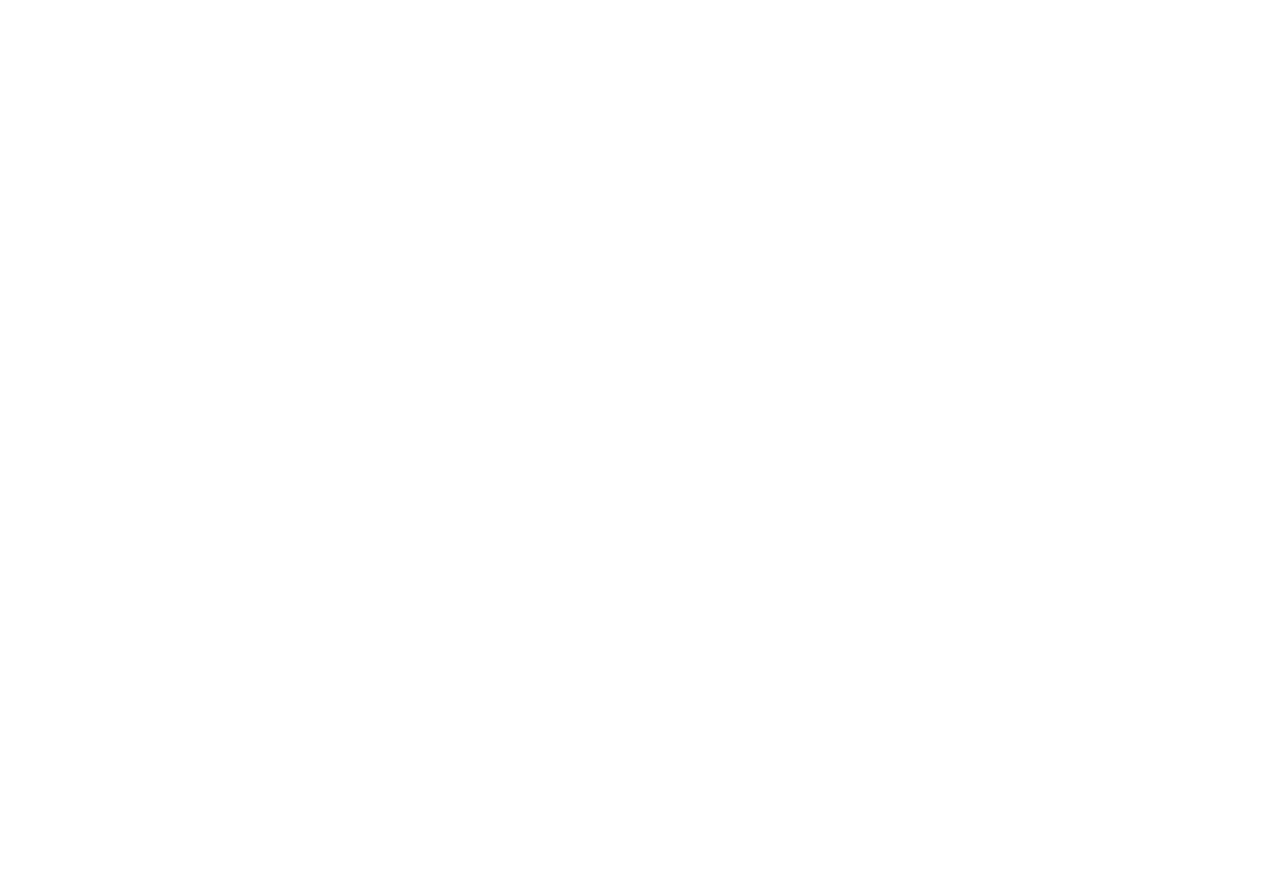
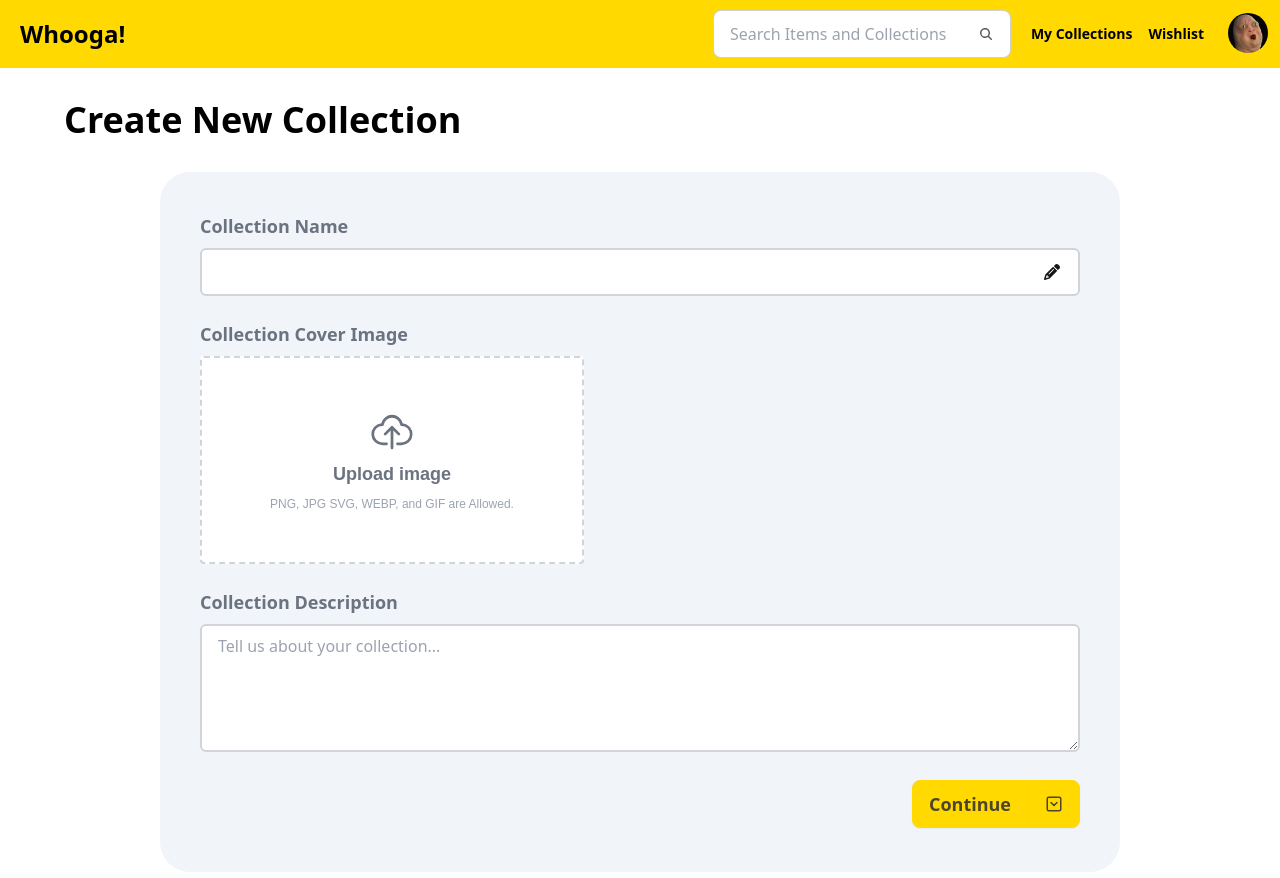
Before and after one commit to Whooga-MERN/Whooga-MERN, a React (Vite) app in the folder client/: page /new_collection_form in a window 1280 px wide. Before the commit this address had no page. Before the commit the page ends 800 px from the top, so only its background shows below. Built offline with nearby package versions, Linux system fonts and the light colour scheme.

Commit message:
Added new collection page

```diff
--- a/client/src/Pages/collections.tsx
+++ b/client/src/Pages/collections.tsx
@@ -2,6 +2,7 @@
 import { IconContext } from "react-icons";
 import Header from "../Components/Header";
 import Footer from "../Components/Footer";
+import { Link } from "react-router-dom";
 
 const collections = [
   {
@@ -73,9 +74,9 @@
                 <div className="pl-20 relative sm: w-[400px] border-none ml-auto">
                   <IconContext.Provider
                     value={{ color: '#554141', size: '35px' }}>
-                    <button className="btn btn-primary text-2xl w-250 ">New Collection
+                    <Link to="/new_collection_start" className="btn btn-primary text-2xl w-250 ">New Collection
                       <IoMdAddCircleOutline />
-                    </button>
+                    </Link>
                     </IconContext.Provider>
                 </div>
             </div>
--- /dev/null
+++ b/client/src/Pages/new_collection_form.tsx
@@ -0,0 +1,106 @@
+import React, { useEffect, useState } from 'react';
+
+import { LuChevronDownSquare } from "react-icons/lu";
+import { FaPencil } from "react-icons/fa6";
+import Header from "../Components/Header";
+
+const offeredFeatures : string[] = [
+    "Id",
+    "Title",
+    "Name",
+    "Year",
+    "Description",
+    "Color",
+    "Size",
+    "Texture",
+    "Material",
+    "Weight",
+    "Price",
+    "Condition",
+    "Limited Edition",
+
+];
+
+function NewCollectionForm(){
+
+    const [collectionName, setCollectionName] = useState('');
+
+    useEffect(() => {
+        const storedCollectionName = localStorage.getItem('collectionName');
+        if (storedCollectionName) {
+            setCollectionName(storedCollectionName);
+        }
+    }, []);
+
+    return (
+        <>
+        <Header />
+        <div className="w-full bg-white">
+          <div className="flex items-center justify-between">
+            <h2 className="px-16 py-8 font-manrope font-bold text-4xl text-black text-center">
+              Create New Collection
+            </h2>
+          </div>
+        </div>
+
+        {/* Upload Collection Form */}
+        <div className="flex flex-col lg:ml-40 md:ml-20 sm:ml-10 ml-5 justify-center w-3/4 2xl:w-1/2 bg-slate-100 p-10"
+            style={{borderRadius: 30}}>
+            <div className="flex flex-col justify-center">
+                <label htmlFor="collectionName" className="text-gray-500 font-semibold text-lg">Collection Name</label>
+                <div className="relative w-full">
+                    <input type="text" defaultValue={collectionName} id="collectionName" className="w-full h-12 mt-2 border-2 border-gray-300 rounded-md px-4" />
+                    <FaPencil className="absolute right-5 top-1/2 transform -translate-y-1/4"/>
+                </div>
+            </div>
+            {/* Upload Image */}
+            <div className="flex flex-col justify-center mt-6">
+                <p className="text-gray-500 font-semibold text-lg">Collection Cover Image</p>
+                <label htmlFor="uploadFile1"
+                    className="bg-white mt-2 text-gray-500 font-semibold text-lg rounded h-52 w-96 flex flex-col items-center justify-center cursor-pointer border-2 border-gray-300 border-dashed font-[sans-serif]">
+                    <svg xmlns="http://www.w3.org/2000/svg" className="w-11 mb-2 fill-gray-500" viewBox="0 0 32 32">
+                        <path
+                        d="M23.75 11.044a7.99 7.99 0 0 0-15.5-.009A8 8 0 0 0 9 27h3a1 1 0 0 0 0-2H9a6 6 0 0 1-.035-12 1.038 1.038 0 0 0 1.1-.854 5.991 5.991 0 0 1 11.862 0A1.08 1.08 0 0 0 23 13a6 6 0 0 1 0 12h-3a1 1 0 0 0 0 2h3a8 8 0 0 0 .75-15.956z"
+                        data-original="#000000" />
+                        <path
+                        d="M20.293 19.707a1 1 0 0 0 1.414-1.414l-5-5a1 1 0 0 0-1.414 0l-5 5a1 1 0 0 0 1.414 1.414L15 16.414V29a1 1 0 0 0 2 0V16.414z"
+                        data-original="#000000" />
+                    </svg>
+                        Upload image
+                    <input type="file" accept="image/*" id='uploadFile1' className="hidden" />
+                    <p className="text-xs font-medium text-gray-400 mt-2">PNG, JPG SVG, WEBP, and GIF are Allowed.</p>
+                </label>
+            </div>
+
+            <div className="flex flex-col justify-center mt-6">
+                <label htmlFor="collectionDescription" className="text-gray-500 font-semibold text-lg">Collection Description</label>
+                <textarea placeholder="Tell us about your collection..." id="collectionDescription" className="w-full h-32 mt-2 border-2 border-gray-300 rounded-md px-4 py-2" />
+            </div>
+
+            {/* Features */}
+
+
+            {/* Dropdown Button */}
+            <div className="flex justify-end mt-6">
+                <button className="btn btn-primary my-1 text-lg hover:bg-warning"
+                        style={{
+                                    borderBottomRightRadius: 0,
+                                    borderTopRightRadius: 0,
+                                    }}>Continue</button>
+                <div className="dropdown">
+                <div tabIndex={0} role="button" className="btn btn-primary my-1 text-lg rounded-l-lg hover:bg-warning"
+                    style={{
+                            borderBottomLeftRadius: 0,
+                            borderTopLeftRadius: 0,
+                            }}><LuChevronDownSquare /></div>
+                <ul tabIndex={0} className="dropdown-content menu bg-base-100 rounded-box z-[1] w-52 p-1 shadow hover:bg-base-300">
+                    <li><a className="text-base">Save as draft</a></li>
+                </ul>
+                </div>
+            </div>
+        </div>
+        </>
+    )
+}
+
+export default NewCollectionForm;
--- /dev/null
+++ b/client/src/Pages/new_collection_start.tsx
@@ -0,0 +1,46 @@
+import React, { useState } from "react";
+import { useNavigate } from 'react-router-dom';
+import Header from "../Components/Header";
+
+function NewCollectionStart(){
+    const [collectionName, setCollectionName] = useState('');
+    const navigate = useNavigate();
+
+    const handleInputChange = (event: React.ChangeEvent<HTMLInputElement>) => {
+        setCollectionName(event.target.value);
+    };
+
+    const handleContinue = () => {
+        localStorage.setItem('collectionName', collectionName);
+        navigate('/new_collection_form');
+    };
+
+    return (
+        <>
+        <Header />
+        <div className="w-full bg-white">
+          <div className="flex items-center justify-center">
+            <h2 className="px-16 pt-14 font-manrope font-bold text-4xl text-black text-center">
+              What are you collecting?
+            </h2>
+          </div>
+        </div>
+
+        {/* Collection Prompt */}
+        <div className="flex flex-col items-center justify-center w-1/2 mx-auto">
+            <div className="flex flex-col justify-center w-full pt-6">
+                <input type="text"
+                placeholder="Name any collectable..."
+                id="collectionName"
+                className="w-full h-12 mt-2 border-2 border-gray-300 rounded-md px-4"
+                onChange={handleInputChange} />
+            </div>
+            <button
+                className="btn btn-primary text-xl mt-4 self-end"
+                onClick={handleContinue}>Continue</button>
+        </div>
+        </>
+    )
+}
+
+export default NewCollectionStart;
--- a/client/src/Pages/upload_collection.tsx
+++ /dev/null
@@ -1,12 +0,0 @@
-import Header from "../Components/Header";
-
-function UploadCollection(){
-    return (
-        <>
-        <Header />
-            <h1>Upload Collection</h1>
-        </>
-    )
-}
-
-export default UploadCollection;
--- a/client/src/main.tsx
+++ b/client/src/main.tsx
@@ -7,7 +7,8 @@
 import Signup from "./Pages/signup.tsx";
 import Login from "./Pages/login.tsx";
 import Collections from "./Pages/collections.tsx";
-import UploadCollection from "./Pages/upload_collection.tsx";
+import NewCollectionForm from "./Pages/new_collection_form.tsx";
+import NewCollectionStart from "./Pages/new_collection_start.tsx";
 
 createRoot(document.getElementById("root")!).render(
   <BrowserRouter>
@@ -18,7 +19,8 @@
       <Route path="/signup" element={<Signup />} />
       <Route path="/profile" element={<Profile />} />
       <Route path="/collections" element={<Collections />} />
-      <Route path="/upload_collection" element={<UploadCollection />} />
+      <Route path="/new_collection_form" element={<NewCollectionForm />} />
+      <Route path="/new_collection_start" element={<NewCollectionStart />} />
     </Routes>
   </BrowserRouter>
 );
```
